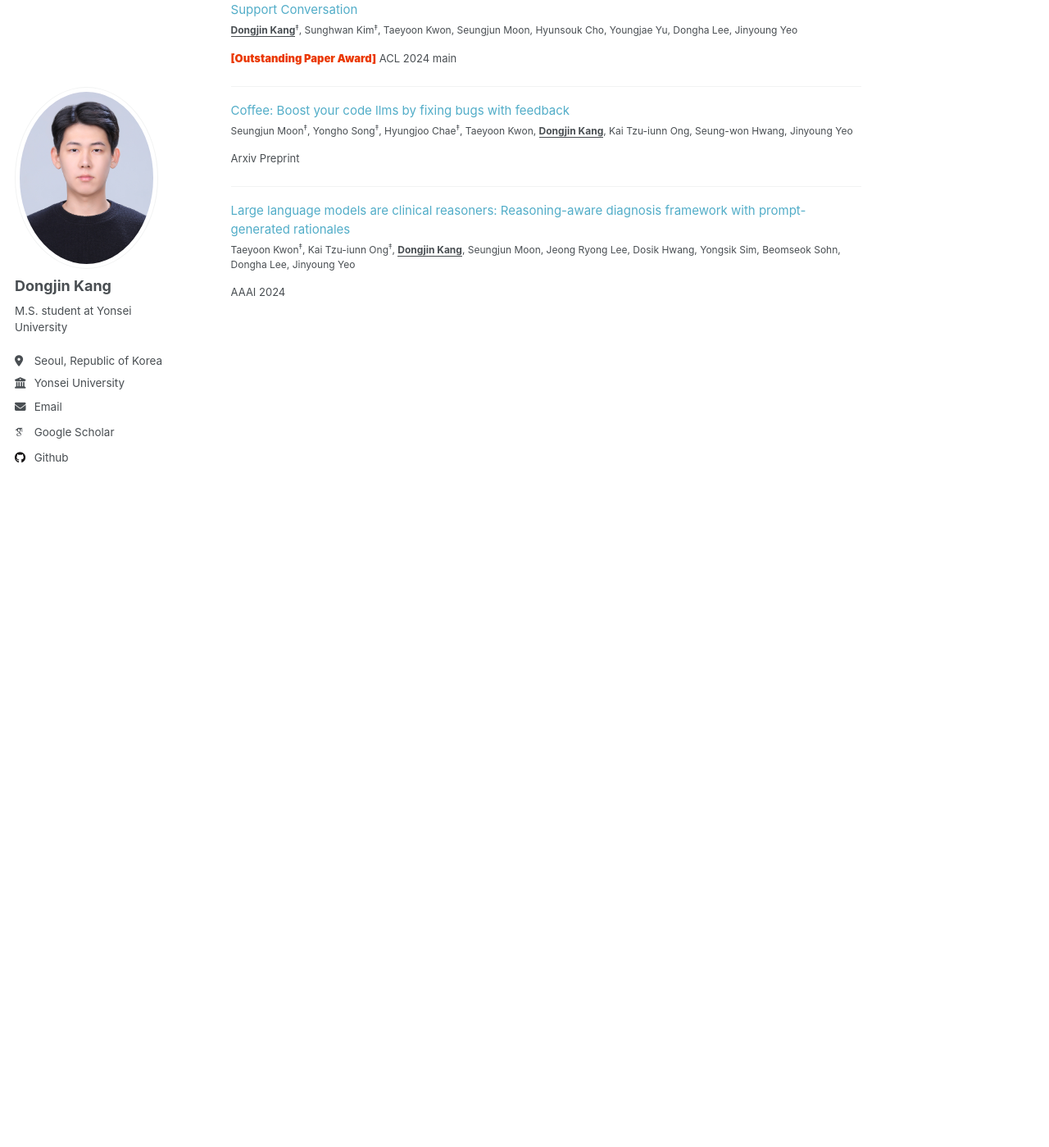
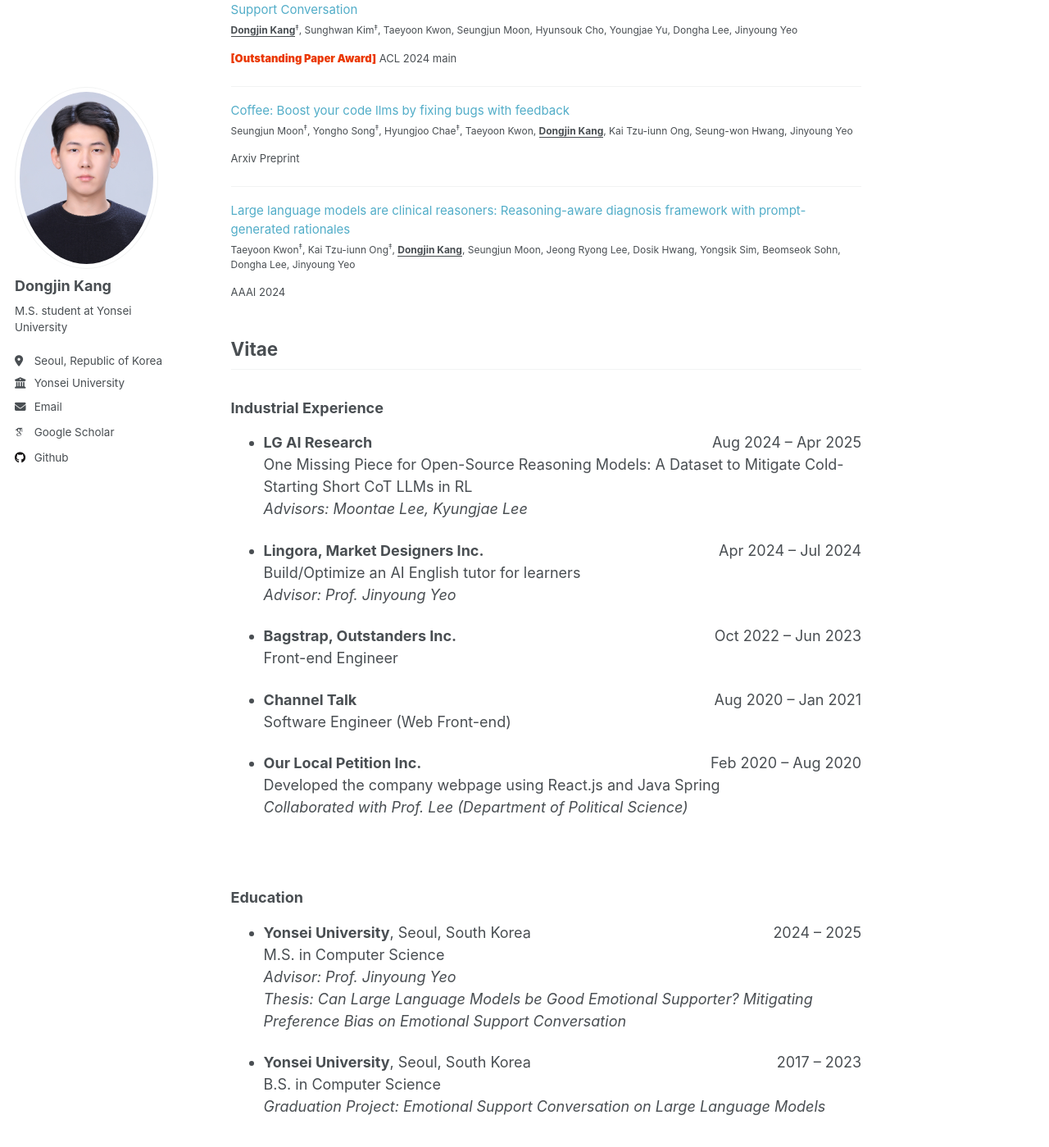
Before and after one commit to 1eastar/1eastar.github.io, a Jekyll site: the page built from _pages/about.md, in a window 1280 px wide and 1400 px high, scrolled down 1829 px. Shown: the whole window at 82% size. Built offline with Jekyll 4.4.1, drawn with Linux system fonts in a browser that asks for light colours; some web fonts are replaced; before the commit the page ends 2408 px from its top, so only the background shows below that.

Commit message:
update 26.01.13

```diff
--- a/_pages/about.md
+++ b/_pages/about.md
@@ -183,3 +183,40 @@ ___
   AAAI 2024
   </p>
 </p>
+
+
+
+## Vitae
+
+### Industrial Experience
+
+- <strong>LG AI Research</strong> <span style="float:right;">Aug 2024 – Apr 2025</span><br/>
+  One Missing Piece for Open-Source Reasoning Models: A Dataset to Mitigate Cold-Starting Short CoT LLMs in RL<br/>
+  <em>Advisors: Moontae Lee, Kyungjae Lee</em>
+
+- <strong>Lingora, Market Designers Inc.</strong> <span style="float:right;">Apr 2024 – Jul 2024</span><br/>
+  Build/Optimize an AI English tutor for learners<br/>
+  <em>Advisor: Prof. Jinyoung Yeo</em>
+
+- <strong>Bagstrap, Outstanders Inc.</strong> <span style="float:right;">Oct 2022 – Jun 2023</span><br/>
+  Front-end Engineer
+
+- <strong>Channel Talk</strong> <span style="float:right;">Aug 2020 – Jan 2021</span><br/>
+  Software Engineer (Web Front-end)
+
+- <strong>Our Local Petition Inc.</strong> <span style="float:right;">Feb 2020 – Aug 2020</span><br/>
+  Developed the company webpage using React.js and Java Spring<br/>
+  <em>Collaborated with Prof. Lee (Department of Political Science)</em>
+
+<br/>
+
+### Education
+
+- <strong>Yonsei University</strong>, Seoul, South Korea <span style="float:right;">2024 – 2025</span><br/>
+  M.S. in Computer Science<br/>
+  <em>Advisor: Prof. Jinyoung Yeo</em><br/>
+  <em>Thesis: Can Large Language Models be Good Emotional Supporter? Mitigating Preference Bias on Emotional Support Conversation</em>
+
+- <strong>Yonsei University</strong>, Seoul, South Korea <span style="float:right;">2017 – 2023</span><br/>
+  B.S. in Computer Science<br/>
+  <em>Graduation Project: Emotional Support Conversation on Large Language Models</em>
```
